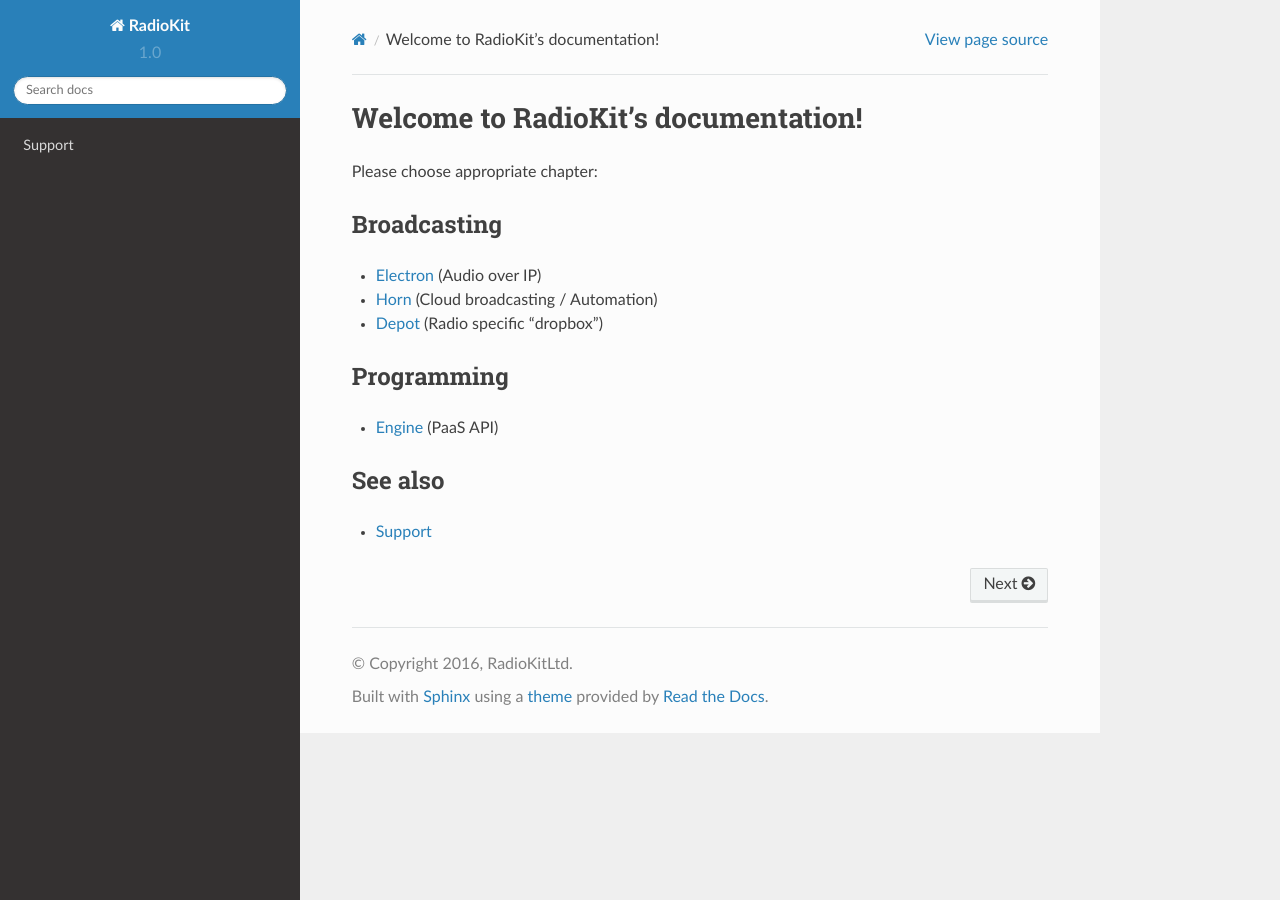
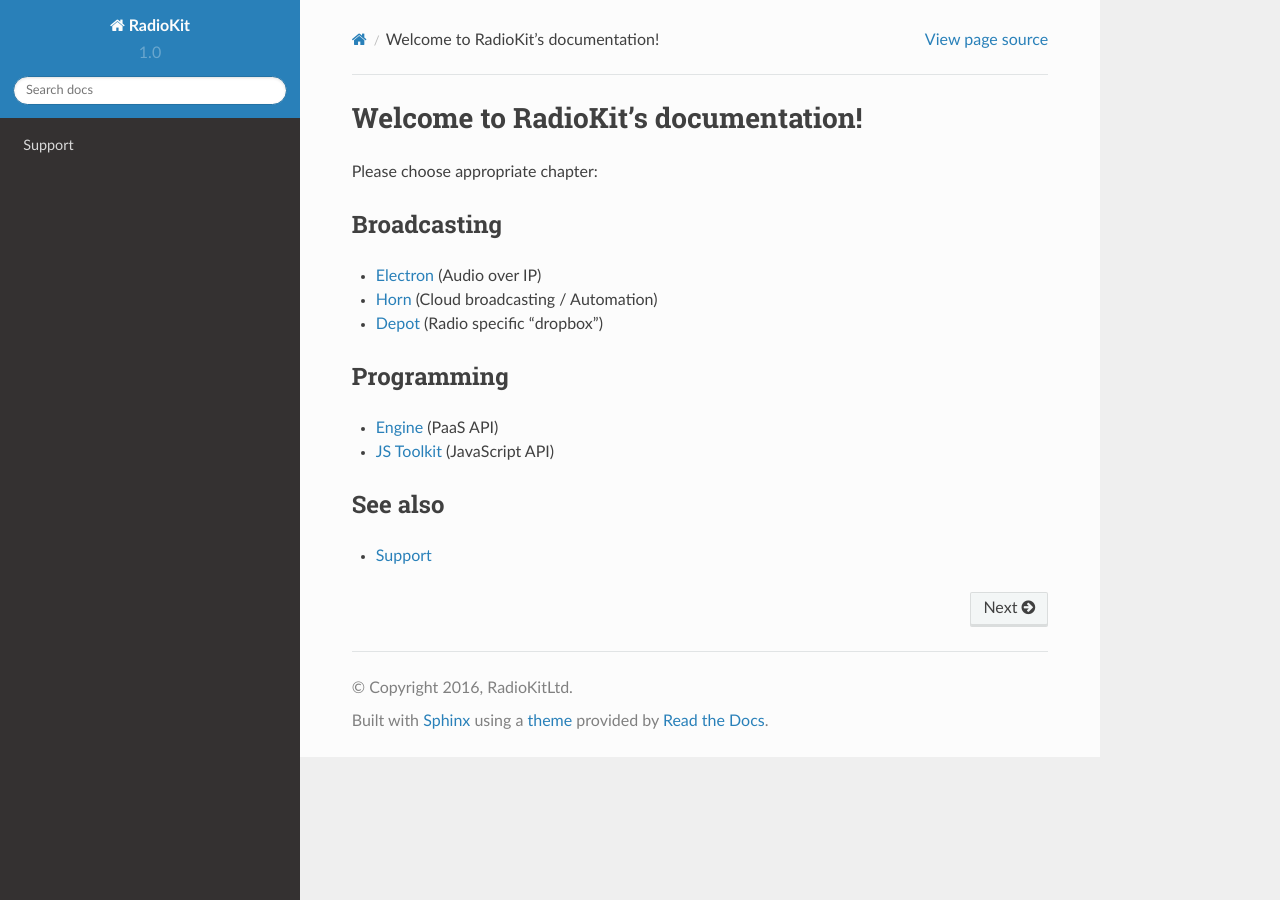
Before and after one commit to radiokit/docs, a Sphinx documentation site: the page built from docs/source/index.rst, in a window 1280 px wide. Built offline with Sphinx 7.4.7 and the Read the Docs theme 2.0.0, drawn with Linux system fonts in a browser that asks for light colours.

Commit message:
Added link to the JS Toolkit

```diff
--- a/docs/source/index.rst
+++ b/docs/source/index.rst
@@ -15,6 +15,7 @@
 ^^^^^^^^^^^
 
 * `Engine <https://docs-engine.radiokit.org>`_ (PaaS API)
+* `JS Toolkit <https://docs-toolkit-js.radiokit.org>`_ (JavaScript API)
 
 
 See also
```
